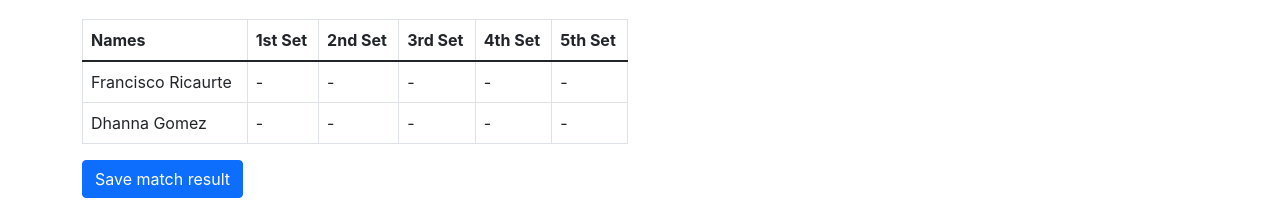
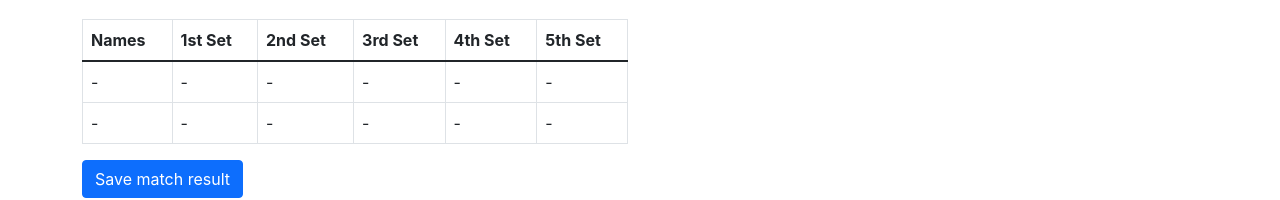
Before and after one commit to pacho950609/graphql-front, a Next.js app: page / in a window 1280 px wide. Shown: the part 481-681 px from the top of the page. Built offline with nearby package versions, Linux system fonts and the light colour scheme; no server answers.

Commit message:
fix(match): show selected player in preview table

```diff
--- a/components/matchForm.tsx
+++ b/components/matchForm.tsx
@@ -224,11 +224,11 @@ export const MatchForm = () => {
                     </thead>
                     <tbody>
                         <tr>
-                            <td>Francisco Ricaurte</td>
+                            <td> { firstPlayerId? `${players.find(p => p.id === firstPlayerId)?.name} ${players.find(p => p.id === firstPlayerId)?.lastName}` : '-'} </td>
                             { _.range(5).map(range => <td key={range} > { gameSets[range] ? gameSets[range].firstPlayerPoints : '-' } </td>) }
                         </tr>
                         <tr>
-                            <td> Dhanna Gomez </td>
+                            <td> { secondPlayerId? `${players.find(p => p.id === secondPlayerId)?.name} ${players.find(p => p.id === secondPlayerId)?.lastName}` : '-'} </td>
                             { _.range(5).map(range => <td key={range} > { gameSets[range] ? gameSets[range].secondPlayerPoints : '-' } </td>) }
                         </tr>
                     </tbody>
```
